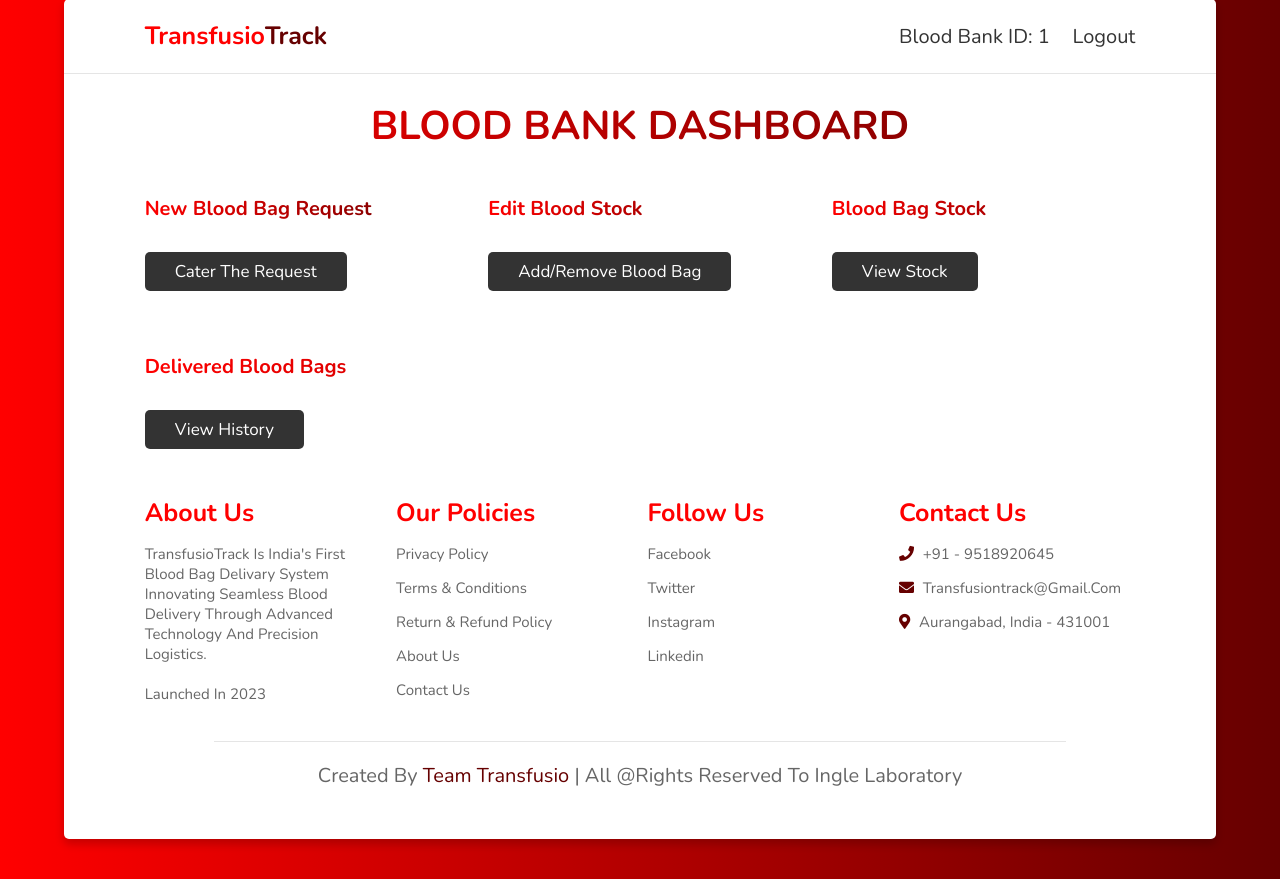
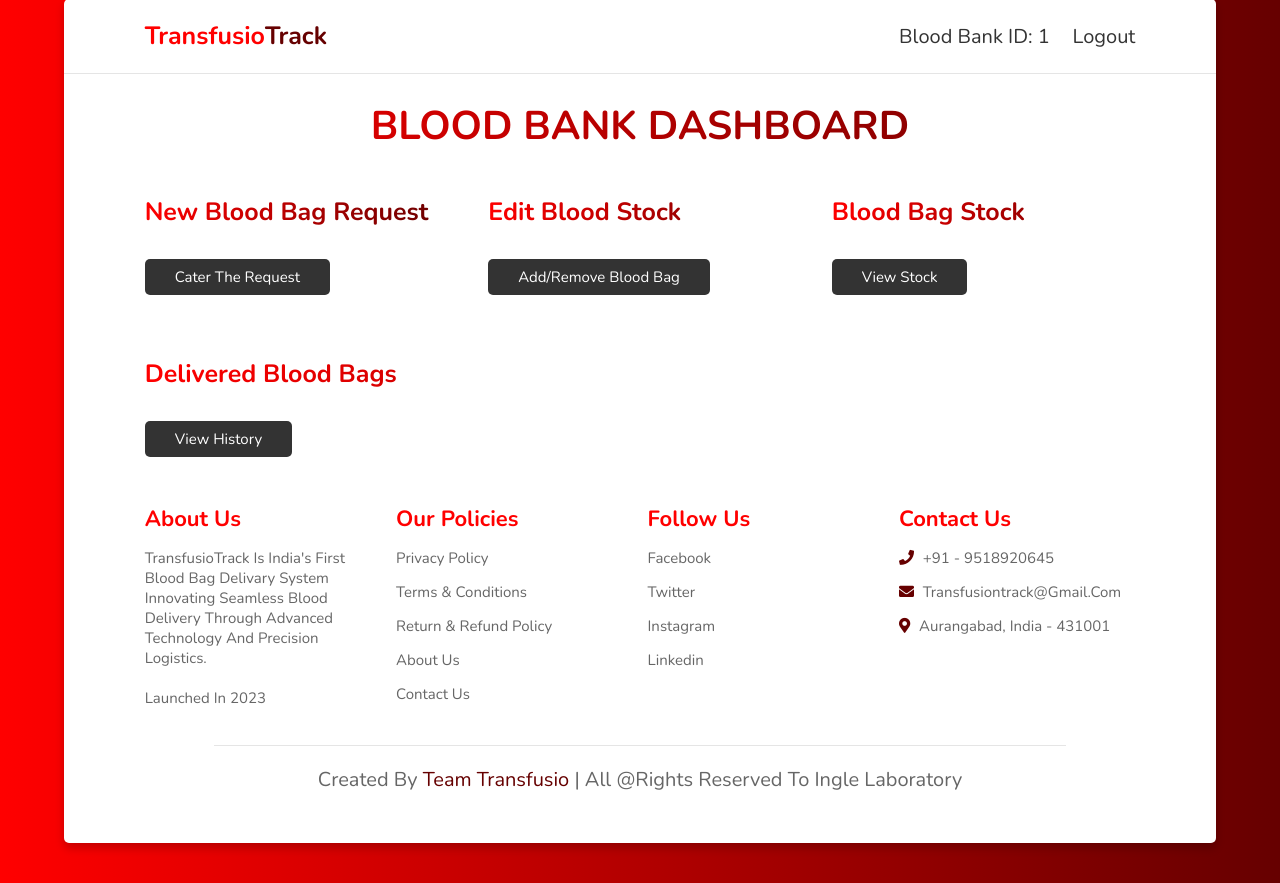
Before and after one commit to yashingle1207/BloodBagDelivery, a Flask app: page /BBDashboard in a window 1280 px wide. Shown: the part 41-924 px from the top of the page. Run offline with Flask 3, Linux system fonts and the light colour scheme; the visitor is signed in with stand-in values (Sample User, id 1).

Commit message:
Update style.css

```diff
--- a/Blood Bag Delivery System/static/style.css
+++ b/Blood Bag Delivery System/static/style.css
@@ -69,7 +69,7 @@ section{
   background:#333;
   color:#fff;
   cursor: pointer;
-  font-size: 1.7rem;
+  font-size: 1.5rem;
 }
 
 .btn:hover{
@@ -137,7 +137,7 @@ header .navbar a:hover{
   background:var(--gradient);
   -webkit-background-clip: text;
   background-clip: text;
-  font-size: 2rem;
+  font-size: 2.5rem;
   padding-top: 22px;
   padding-bottom: 20px;
 
@@ -174,7 +174,7 @@ header .navbar a:hover{
   background:var(--gradient);
   -webkit-background-clip: text;
   background-clip: text;
-  font-size: 4rem;
+  font-size: 3.2rem;
   padding-top: 22px;
   padding-bottom: 20px;
 
@@ -182,7 +182,7 @@ header .navbar a:hover{
 
 .home .content p{
   padding:.7rem 0;
-  font-size: 2.0rem;
+  font-size: 1.9rem;
   color:#666;
 }
 
@@ -526,7 +526,7 @@ th {
 }
 
 .footer .box-container .box h3{
-  font-size: 2.5rem;
+  font-size: 2.2rem;
   color:var(--violet);
   padding:.7rem 0;
 }
```
